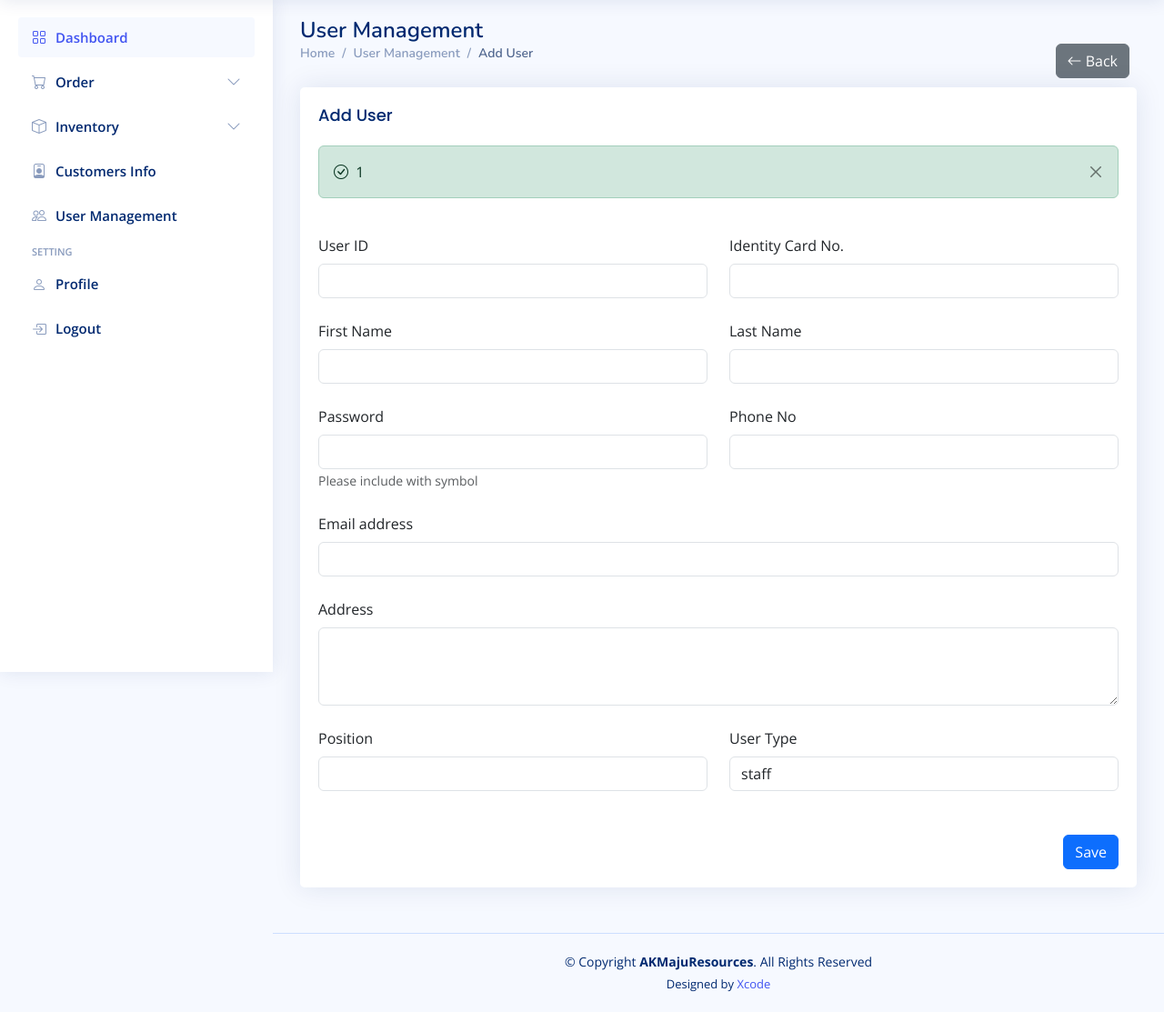
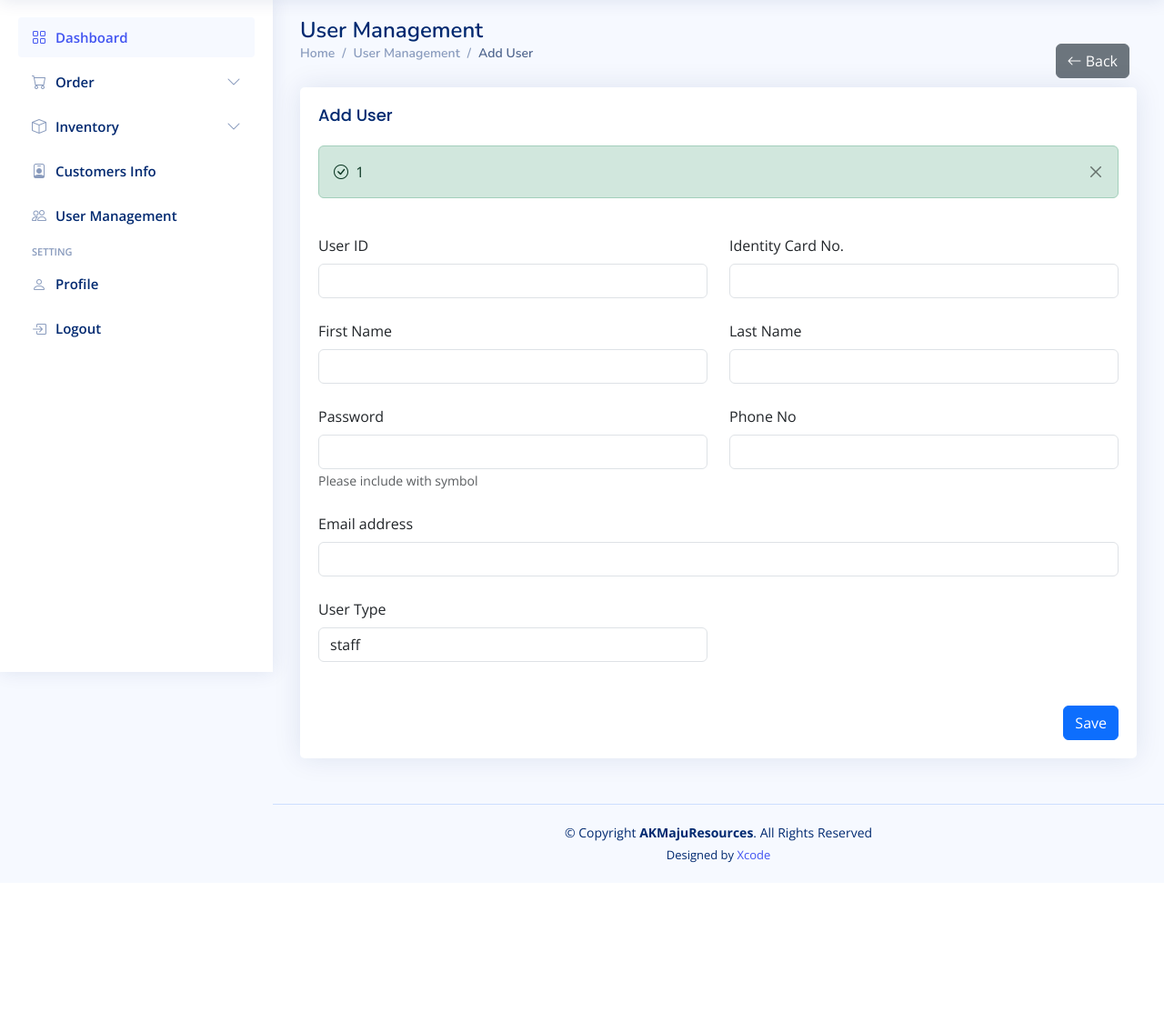
Before and after one commit to zw-weng/xcode-akmms, a PHP site: page /akmms/user-create.php in a window 1280 px wide. Shown: the part 61-1174 px from the top of the page at 91% size. After the commit the page ends 1010 px from the top, so only its background shows below. Run offline with PHP 8.4, Linux system fonts and the light colour scheme; a user stored in the database is signed in; data comes from the database, SQL or seed files in the repository; some libraries are stand-ins or nearby versions.

Commit message:
Update user-create.php

```diff
--- a/user-create.php
+++ b/user-create.php
@@ -33,7 +33,7 @@
     }
 
     // Display result
-    include 'headeradmin.php';
+    include ('headeradmin.php');
 } else {
     die("Prepare statement failed: " . mysqli_error($con));
 }
@@ -104,20 +104,10 @@
                       </div>
                   </div>
 
-                  <div class="form-group">
-                    <label for="exampleInputEmail1" class="form-label mt-4">Email address</label>
-                    <input type="email" name="femail" class="form-control" id="exampleInputEmail1" aria-describedby="emailHelp" placeholder="" required>
-                  </div>
-
-                  <div class="form-group">
-                    <label for="exampleTextarea" class="form-label mt-4">Address</label>
-                    <textarea class="form-control" name="fadd" id="exampleTextarea" rows="3" required></textarea>
-                  </div>
-
                   <div class="form-group row">
-                      <div class="col-md-6">
-                          <label for="fposition" class="form-label mt-4">Position</label>
-                          <input type="text" name="fposition" class="form-control" id="fposition" placeholder="" required>
+                      <div class="form-group">
+                        <label for="exampleInputEmail1" class="form-label mt-4">Email address</label>
+                        <input type="email" name="femail" class="form-control" id="exampleInputEmail1" aria-describedby="emailHelp" placeholder="" required>
                       </div>
 
                       <div class="col-md-6">
```
